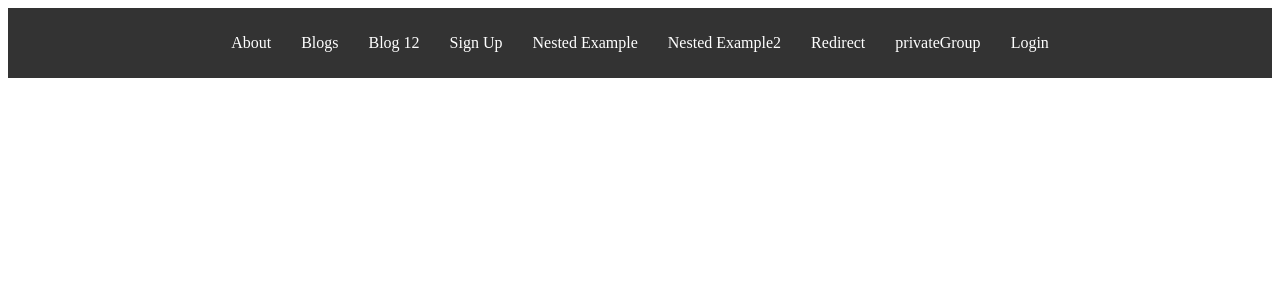
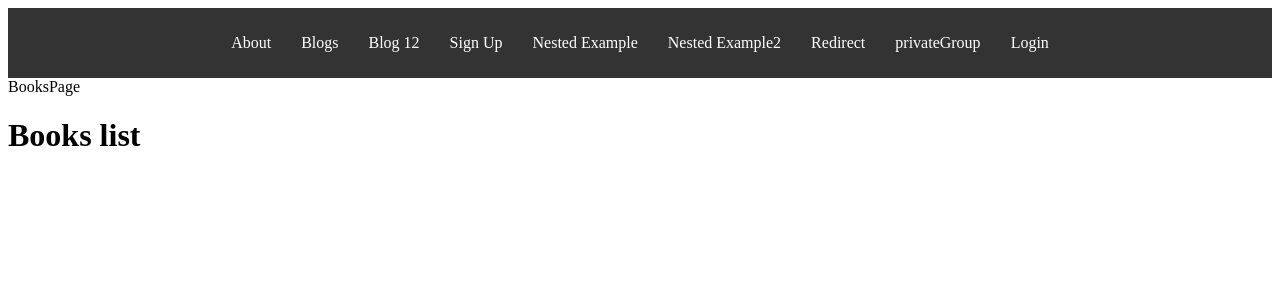
Before and after one commit to angkon-bjit/frontend-training, a React (Vite) app: page /books in a window 1280 px wide. Shown: the top 300 px of the page. Built offline with nearby package versions, Linux system fonts and the light colour scheme; sample sign-in values are in the browser's storage.

Commit message:
Some updates

```diff
--- a/src/App.jsx
+++ b/src/App.jsx
@@ -10,6 +10,8 @@ import NavigateDemo from "./pages/navigateDemo";
 import Authenticate from "./pages/authenticate";
 import PrivateGroup from "./pages/privateGroup";
 import LoginForm from "./pages/login";
+import BooksPage from "./pages/books.page";
+import AddBookPage from "./pages/addbook.page";
 
 function App() {
   return (
@@ -25,14 +27,14 @@ function App() {
           <Route path="contact" element={<Contact />} />
           <Route path="blogs" element={<Blogs />} />
         </Route>
-
+        *
         <Route path="/redirect" element={<NavigateDemo />} />
-
         <Route path="/login" element={<LoginForm />} />
-
         {/* private Route */}
         <Route element={<Authenticate />}>
           <Route path="/private-group" element={<PrivateGroup />} />
+          <Route path="/books" element={<BooksPage />} />
+          <Route path="/add-book" element={<AddBookPage />} />
         </Route>
       </Routes>
     </>
--- /dev/null
+++ b/src/pages/addbook.page.jsx
@@ -0,0 +1,7 @@
+import React from "react";
+
+const AddBookPage = () => {
+  return <div>AddBookPage</div>;
+};
+
+export default AddBookPage;
--- a/src/pages/authenticate.jsx
+++ b/src/pages/authenticate.jsx
@@ -5,7 +5,13 @@ const Authenticate = () => {
   const check = localStorage.getItem("token");
   console.log("Authenticating", check);
 
-  return check ? <Outlet /> : <Navigate to="/about" />;
+  return check ? (
+    <div>
+      <Outlet />{" "}
+    </div>
+  ) : (
+    <Navigate to="/login" />
+  );
 };
 
 export default Authenticate;
--- a/src/pages/blogs.jsx
+++ b/src/pages/blogs.jsx
@@ -2,7 +2,7 @@ import { Outlet, useLocation } from "react-router-dom";
 
 const Blogs = () => {
   const location = useLocation();
-  console.log("The state data ", location.state);
+  console.log("The state data ", location);
   return (
     <>
       <h1>You can write your blogs!</h1>
--- /dev/null
+++ b/src/pages/books.page.jsx
@@ -0,0 +1,16 @@
+import React from "react";
+
+const BooksPage = () => {
+  const check = localStorage.getItem("token");
+  console.log("Authenticating", check);
+
+  return (
+    <div>
+      BooksPage
+      {check && <h1>Books list</h1>}
+      {!check && <h1>You are not authorized</h1>}
+    </div>
+  );
+};
+
+export default BooksPage;
--- a/src/pages/contact.jsx
+++ b/src/pages/contact.jsx
@@ -7,6 +7,7 @@ const Contact = () => {
   const Change = () => setCurrentCity({ name: "London", country: "England" });
   return (
     <div>
+      <h1>This is contact page</h1>
       <h1>Contact us here {currentCity.country} </h1>
       <button onClick={Change}>Change</button>
     </div>
--- a/src/pages/navigateDemo.jsx
+++ b/src/pages/navigateDemo.jsx
@@ -5,12 +5,12 @@ const NavigateDemo = () => {
 
   return (
     <div>
-      NavigateDemo{" "}
+      Goto Blogs page{" "}
       <button
         onClick={() =>
           navigate("/blogs", {
             replace: true,
-            state: { id: "25", item: "The item" },
+            state: { id: "25", itemName: "The item" },
           })
         }
       >
--- a/src/pages/signUp.jsx
+++ b/src/pages/signUp.jsx
@@ -11,7 +11,9 @@ const SignUp = () => {
   return (
     <div>
       <h1>Sign Up</h1>
+      {/* <Outlet /> */}
       <RegistrationForm />
+
       <Outlet context={[{ currentCity }, setCurrentCity]} />
     </div>
   );
```
